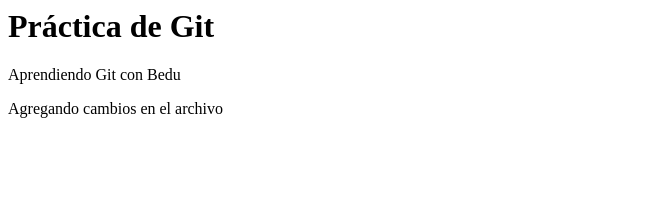
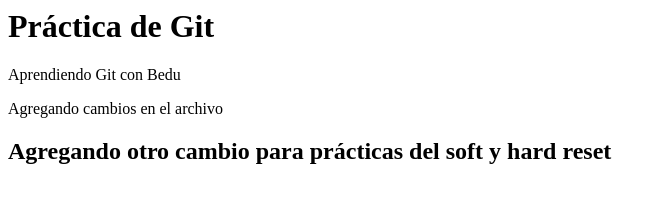
Before and after one commit to DEVFBA/Test, a plain HTML site: page index.html in a window 1280 px wide. Shown: the whole page, without its empty margins (0-664 px from the left). Drawn offline with Linux system fonts and the light colour scheme.

Commit message:
Nueva modificación al index.html

```diff
--- a/index.html
+++ b/index.html
@@ -7,5 +7,6 @@
 		<h1>Práctica de Git</h1>
 		<p>Aprendiendo Git con Bedu</p>
 		<p>Agregando cambios en el archivo</p>
+		<h2>Agregando otro cambio para prácticas del soft y hard reset</h2>
 	</body>
 </html/>
```
